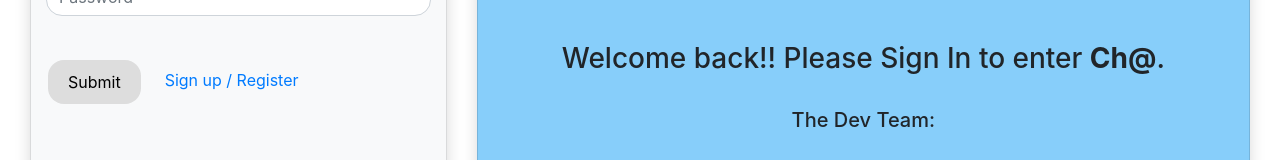
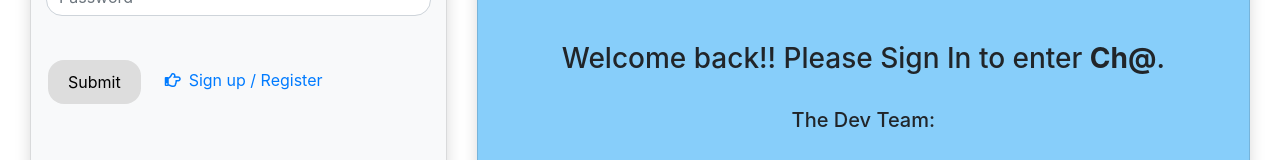
Before and after one commit to catnap89/HelloWorldCommunity, a React (Create React App) app in the folder client/: page /signin in a window 1280 px wide. Shown: the part 323-483 px from the top of the page. Built offline with nearby package versions, Linux system fonts and the light colour scheme.

Commit message:
font awesome to redirect links signup pages

```diff
--- a/client/src/pages/SignIn/SignIn.js
+++ b/client/src/pages/SignIn/SignIn.js
@@ -93,7 +93,7 @@ class SignIn extends Component {
               Submit
             </Button>
 
-            <a href="/signup">Sign up / Register</a>
+            <a href="/signup"><i class="far fa-hand-point-right pr-2"></i>Sign up / Register</a>
 
           </Form>
 
--- a/client/src/pages/SignUp/SignUp.js
+++ b/client/src/pages/SignUp/SignUp.js
@@ -107,7 +107,7 @@ class SignUp extends Component  {
               Submit
             </Button>
 
-            <a href="/signin"> Sign In</a>
+            <a href="/signin"><i class="far fa-hand-point-right pr-2"></i>Sign In</a>
 
           </Form>
 
```
